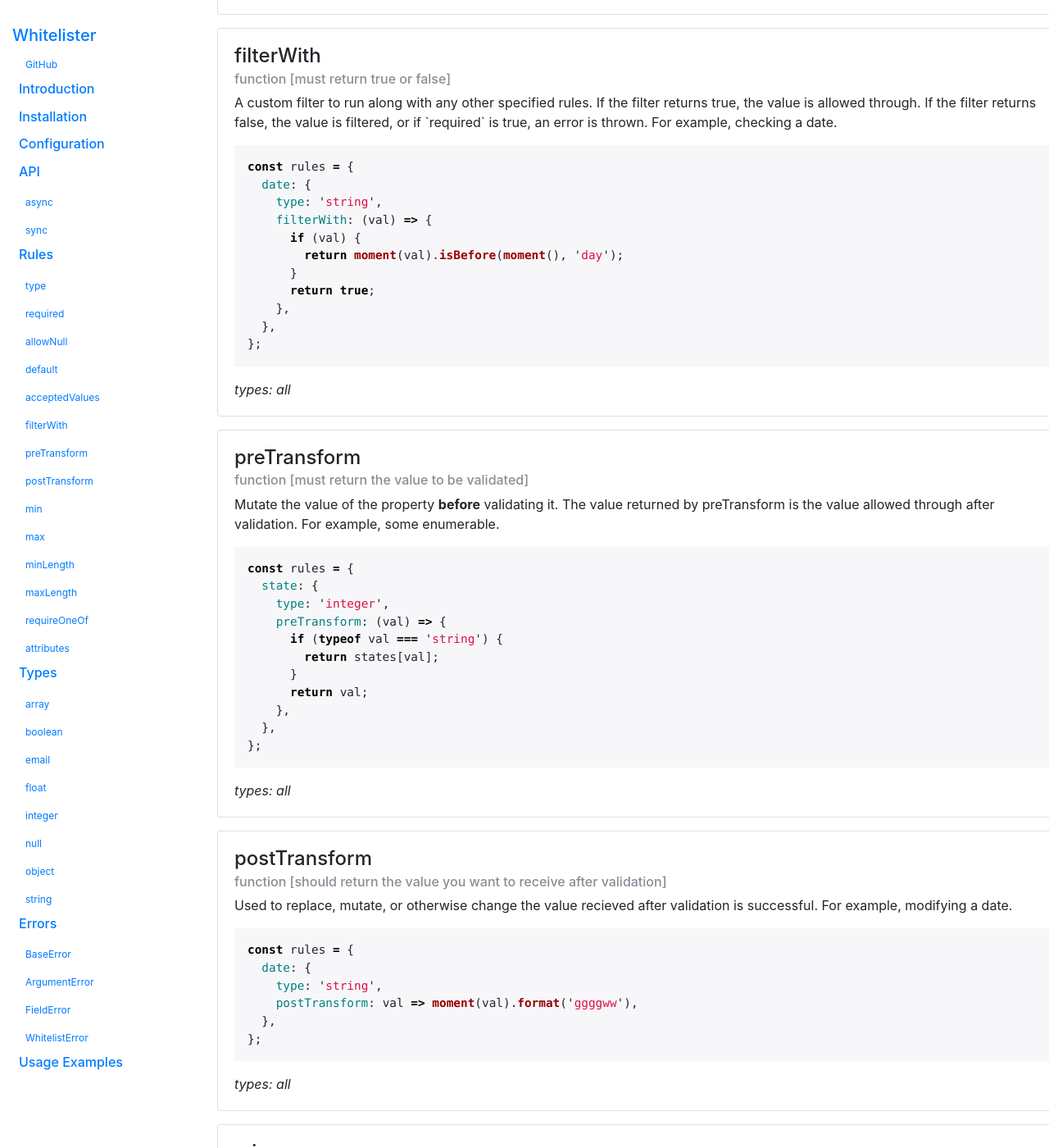
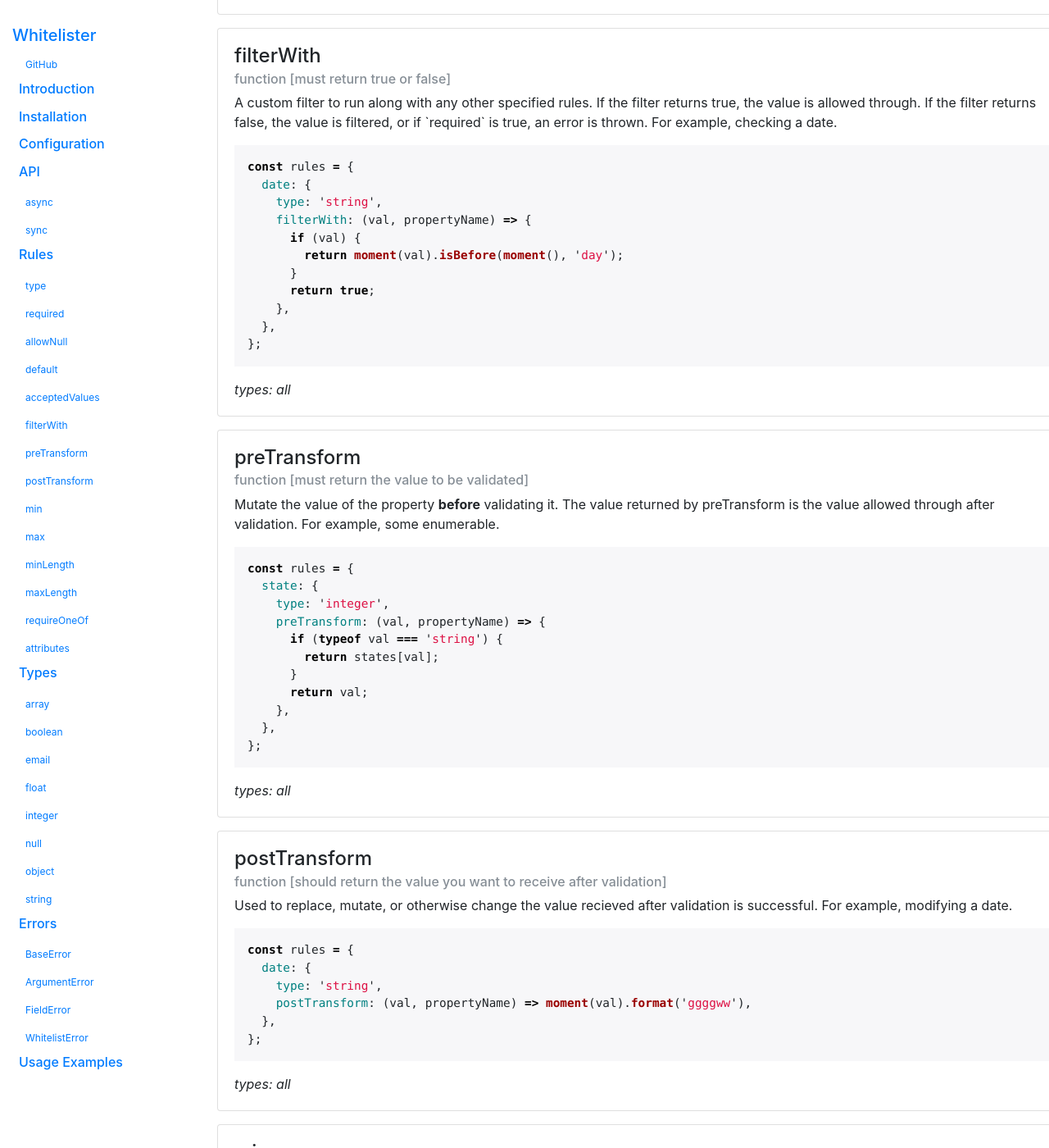
Before and after one commit to peakmoney/whitelister, a Jekyll site: the page built from docs/index.html, in a window 1280 px wide and 1400 px high, scrolled down 6162 px. Shown: the whole window at 82% size. Built offline with Jekyll 4.4.1, drawn with Linux system fonts in a browser that asks for light colours; nearby versions of some CDN libraries.

Commit message:
documentation fix [skip ci]

```diff
--- a/docs/_data/rules.yml
+++ b/docs/_data/rules.yml
@@ -57,7 +57,7 @@
     const rules = {
       date: {
         type: 'string',
-        filterWith: (val) => {
+        filterWith: (val, propertyName) => {
           if (val) {
             return moment(val).isBefore(moment(), 'day');
           }
@@ -74,7 +74,7 @@
     const rules = {
       state: {
         type: 'integer',
-        preTransform: (val) => {
+        preTransform: (val, propertyName) => {
           if (typeof val === 'string') {
             return states[val];
           }
@@ -91,7 +91,7 @@
     const rules = {
       date: {
         type: 'string',
-        postTransform: val => moment(val).format('ggggww'),
+        postTransform: (val, propertyName) => moment(val).format('ggggww'),
       },
     };
   types: all
```
